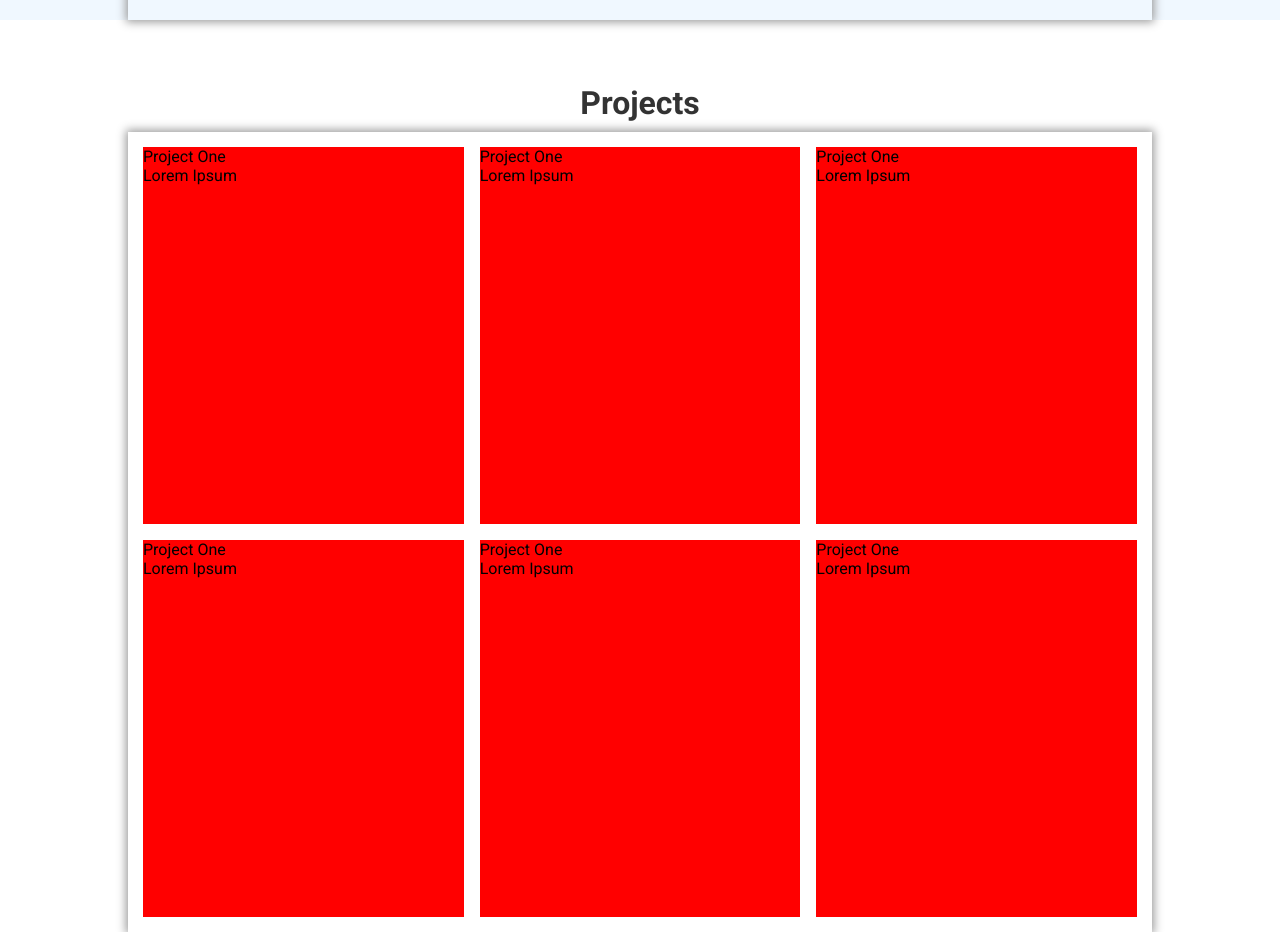
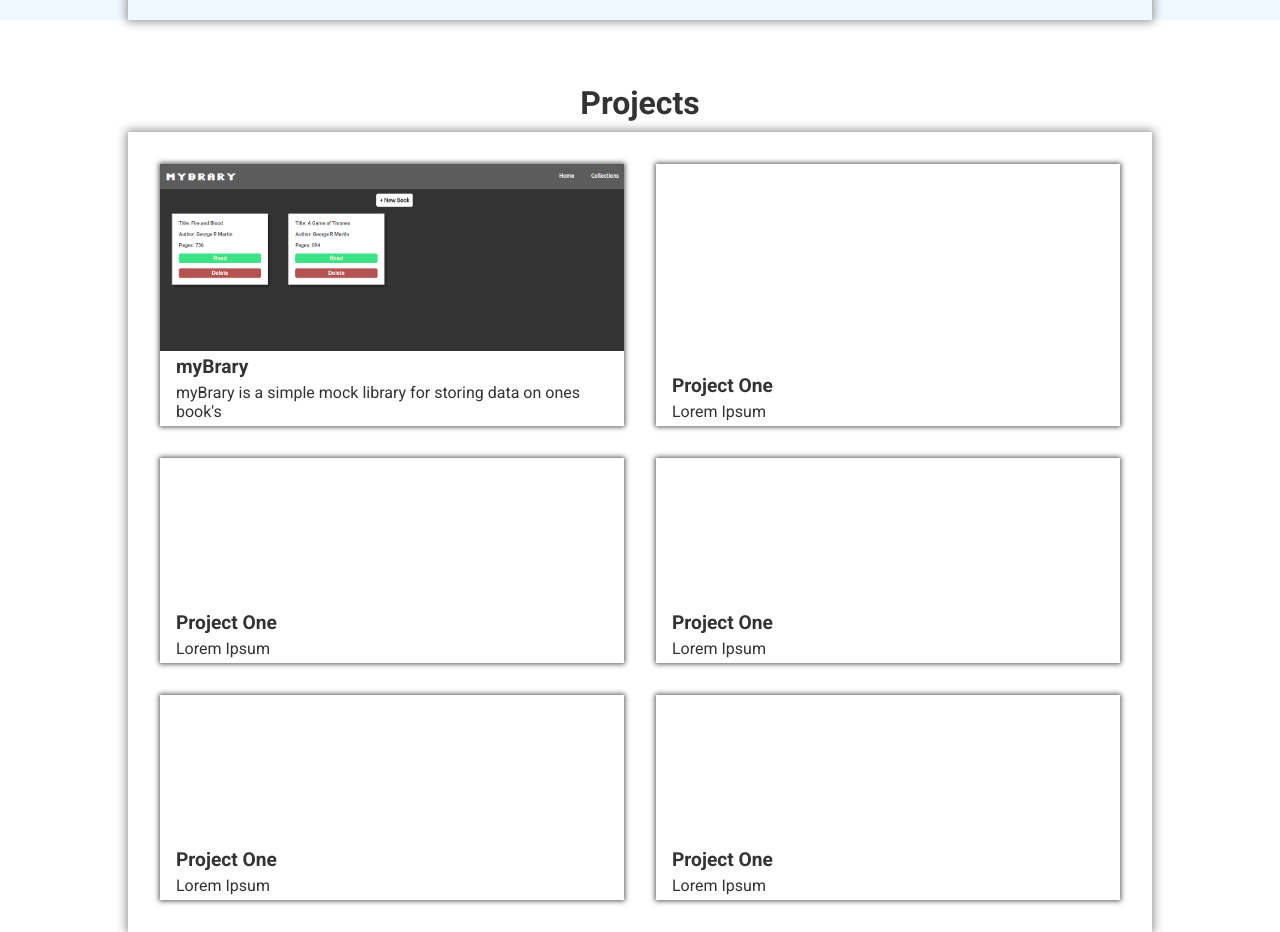
Before and after one commit to maloPRO/portfolio, a React (Create React App) app: page / in a window 1280 px wide. Shown: the part 1580-2512 px from the top of the page. Built offline with nearby package versions, Linux system fonts and the light colour scheme; a web font is replaced by a local one.

Commit message:
Added first project/mybrary

```diff
--- a/src/components/projects.jsx
+++ b/src/components/projects.jsx
@@ -1,12 +1,15 @@
 import React from 'react';
 import { useState } from 'react';
 import '../styles/projects.css';
+import myBraryIcon from '../images/myBrary.png';
 
 function Projects() {
   const [ myProjects ] = useState([
     {
-      name: "Project One",
-      Description: 'Lorem Ipsum',
+      name: "myBrary",
+      Description: 'myBrary is a simple mock library for storing data on ones book\'s',
+      imageSrc: {myBraryIcon},
+
     },
     {
       name: "Project One",
@@ -31,10 +34,11 @@ function Projects() {
   ])
 
   const projectList = myProjects.map((project) =>
-    <div key={project.name} className='myProject'>
-      <p>{project.name}</p>
-      <p>{project.Description}</p>
-    </div>
+    <a href='https://malopro.github.io/Library/' target='_blank' key={project.name} className='myProject' rel="noreferrer">
+      <div className={project.name}></div>
+      <div className='projectName'>{project.name}</div>
+      <div className='projectDesc'>{project.Description}</div>
+    </a>
   )
 
   return (
--- a/src/styles/projects.css
+++ b/src/styles/projects.css
@@ -12,11 +12,28 @@
   width: 80%;
   min-height: 100vh;
   box-shadow: 0px 0px 9px 2px #999;
-  padding: 15px;
+  padding: 2rem;
   display: grid;
   grid-template-columns: repeat(auto-fill, minmax(300px, 1fr));
-  gap: 1rem;
+  gap: 2rem;
 }
 .myProject {
-  background-color: red;
+  display: grid;
+  grid-template-rows: 2fr .1fr .1fr;
+  box-shadow: 0px 0px 5px 1px #555;
+  text-decoration: none;
 }
+.projectName {
+  padding:.3rem 1rem 0 1rem ;
+  font-size: 1.2rem;
+  font-weight: 700;
+  color: #333;
+}
+.projectDesc {
+  padding: .3rem 1rem;
+  color: #333;
+}
+.myBrary {
+  background-image: url('../images/myBrary.png');
+  background-size: cover;
+}
```
Also changed, not shown: src/images/myBrary.png (added).
